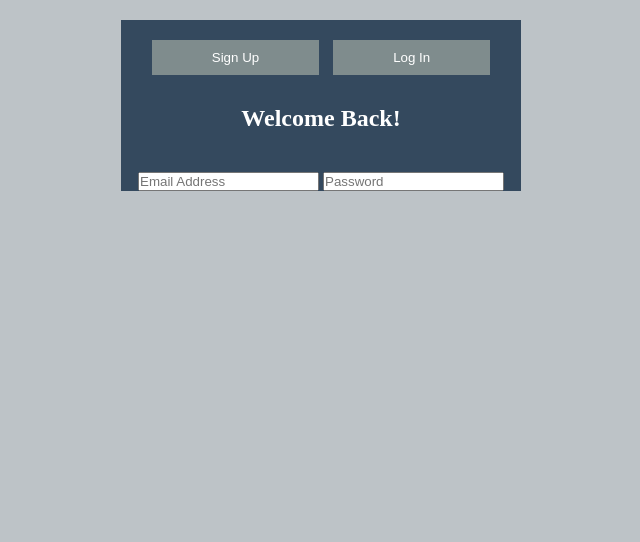
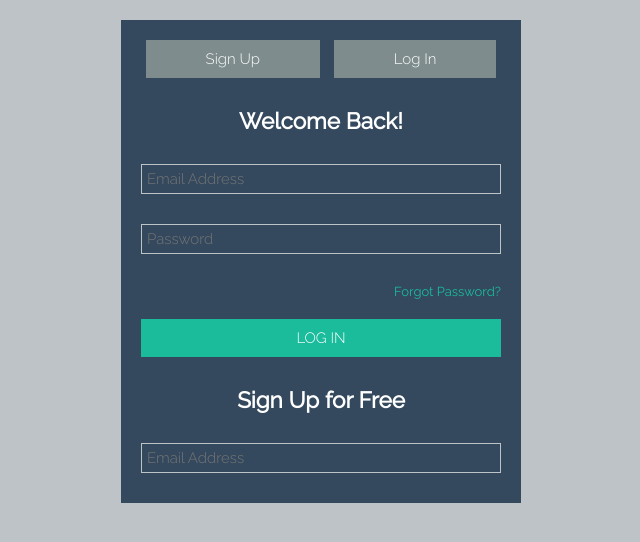
Before and after one commit to dominikaporzyczka/SingUpLogIn, a plain HTML site: page index.html in a window 1280 px wide. Shown: the whole page, without its empty margins (319-959 px from the left). Drawn offline with Linux system fonts and the light colour scheme.

Commit message:
Added log in box

```diff
--- a/index.html
+++ b/index.html
@@ -5,6 +5,7 @@
     <meta http-equiv="X-UA-Compatible" content="ie=edge">
     <title>Sign Up and Log In</title>
 
+    <link href="https://fonts.googleapis.com/css?family=Raleway:300,400" rel="stylesheet">
     <link rel="stylesheet" type="text/css" href="style.css"/>
 
 </head>
@@ -14,15 +15,21 @@
             <button class="signUp-btn">Sign Up</button>
             <button class="logIN-btn">Log In</button>
 
-        <div class="signUp-box box">
+        <div class="logIn-box">
             <h2>Welcome Back!</h2>
-            <form class="signUp-form">
-                <input type="text" placeholder="Email Address" required/>
-                <input type="text" placeholder="Password" required/>
+            <form>
+                <input class="input-style" type="text" placeholder="Email Address" required/>
+                <input class="input-style" type="text" placeholder="Password" required/>
+                <a href="#">Forgot Password?</a>
+                <button class="button-big">Log In</button>
             </form>
         </div>
-        <div class="logIn-box">
 
+        <div class="signUp-box">
+            <h2>Sign Up for Free</h2>
+            <form>
+                    <input class="input-style" type="text" placeholder="Email Address" required/>
+            </form>
         </div>
     </div>
 
--- a/style.css
+++ b/style.css
@@ -6,17 +6,17 @@
 
 body {
     background-color: #bdc3c7;
+    font-family: Raleway;
+    font-weight: 300;
+    font-size: 15px;
 }
 
 .container {
     width: 400px;
     margin: 20px auto;
+    padding: 0 20px;
     background-color: #34495e;
     text-align: center;
-}
-
-.box {
-
 }
 
 /*----- BUTTONS -----*/
@@ -27,15 +27,56 @@ button {
     background-color: #7f8c8d;
     color: #fff;
     border: none;
+    font-family: Raleway;
+    font-weight: 300;
+    font-size: 15px;
 }
 
 .signUp-btn {
     margin-right: 10px;
+    text-align: left;
+}
+
+.logIn-btn {
+    text-align: right;
+}
+
+.button-big {
+    width: 100%;
+    text-transform: uppercase;
+    background-color: #1abc9c;
+}
+
+/*----- STYLES FOR BOTH BOX----*/
+.logIn-box h2,
+.signUp-box h2 {
+    padding-top: 10px;
+    margin-bottom: 30px;
+    color: #fff;
+}
+
+.input-style {
+    display: inline-block;
+    background-color: transparent;
+    color: #bdc3c7;
+    border: 1px solid #bdc3c7;
+    margin-bottom: 30px;
+    padding-left: 5px;
+    height: 30px;
+    width: 100%;
+    font-family: Raleway;
+    font-weight: 300;
+    font-size: 15px;
+}
+
+/*----- LOG IN BOX -----*/
+form a {
+    display: block;
+    color: #1abc9c;
+    text-align: right;
+    text-decoration: none;
+    font-size: 13px;
+    font-weight: 400;
 }
 
 /*----- SIGN UP BOX -----*/
-.signUp-box h2{
-    padding-top: 10px;
-    margin-bottom: 40px;
-    color: #fff;
-}
```
